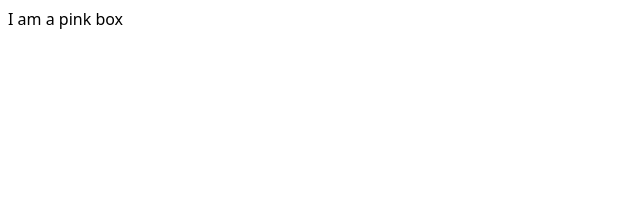
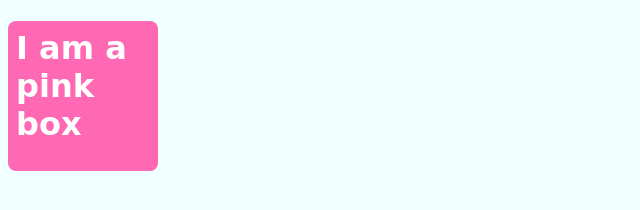
Before and after one commit to em-ha/web-challenges, a website: page css-basic/css-basics_pink-box/index.html in a window 1280 px wide. Shown: the whole page, without its empty margins (0-640 px from the left). Drawn offline with Linux system fonts and the light colour scheme.

Commit message:
add css styles to pink box

```diff
--- a/css-basic/css-basics_pink-box/css/styles.css
+++ b/css-basic/css-basics_pink-box/css/styles.css
@@ -6,20 +6,17 @@
 
 body {
   font-family: system-ui;
+  background-color: azure;
 }
 
 /* Put a selector here to select div elements (see index.html). */
-SELECTOR HERE {
+h1 {
   font-family: cursive;
   padding: 8px;
+  background-color: hotpink;
+  color: white;
+  width: 150px;
+  height: 150px;
+  border-radius: 8px;
 
-  /* Set the height and the width of the box to 150px. */
-
-  /* Make the background color "hotpink". */
-
-  /* Make the text color "white". */
-
-  /* Can you give the box round edges with a radius of 8px? */
-
-  /* ✨ Feel free to experiment! */
 }
--- a/css-basic/css-basics_pink-box/index.html
+++ b/css-basic/css-basics_pink-box/index.html
@@ -1,4 +1,4 @@
-<!DOCTYPE html>
+<!doctype html>
 <html lang="en">
   <head>
     <meta charset="utf-8" />
@@ -11,6 +11,6 @@
     <link rel="stylesheet" href="./css/styles.css" />
   </head>
   <body>
-    <div>I am a pink box</div>
+    <h1>I am a pink box</h1>
   </body>
 </html>
```
